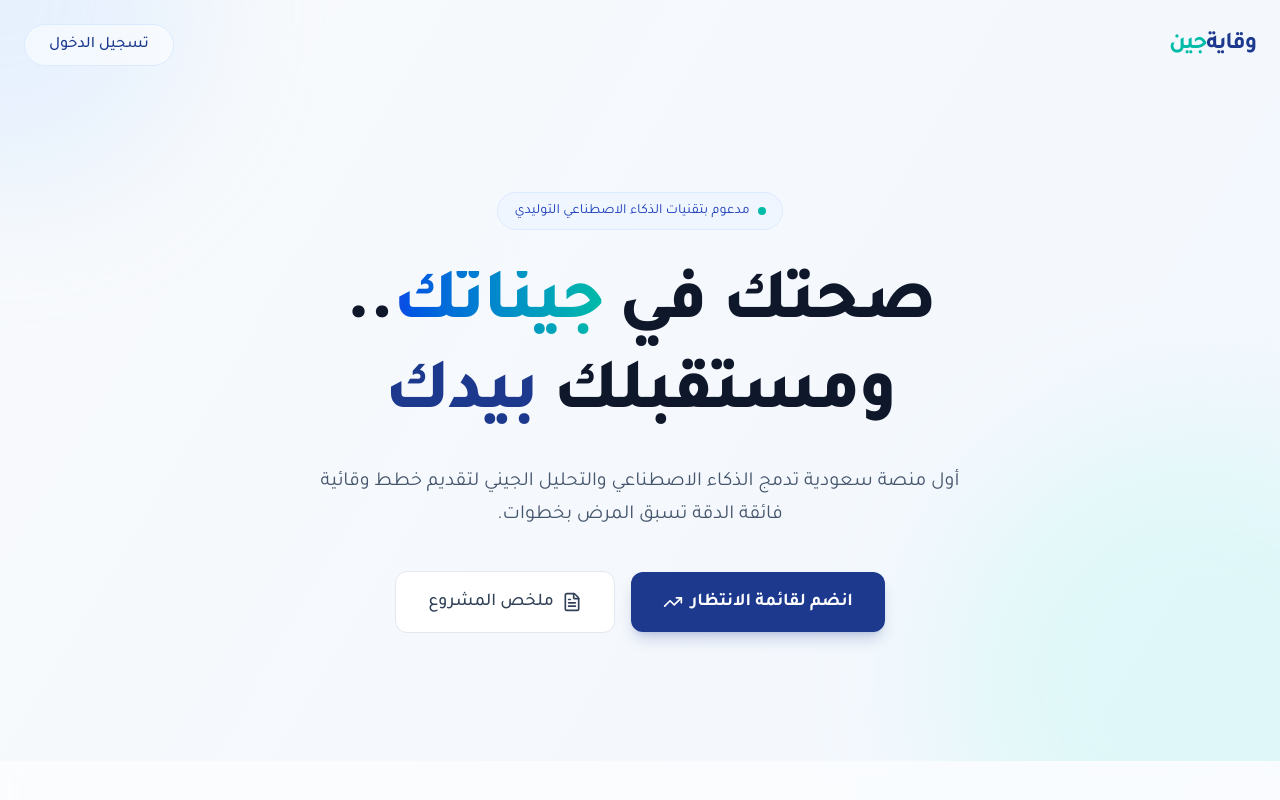
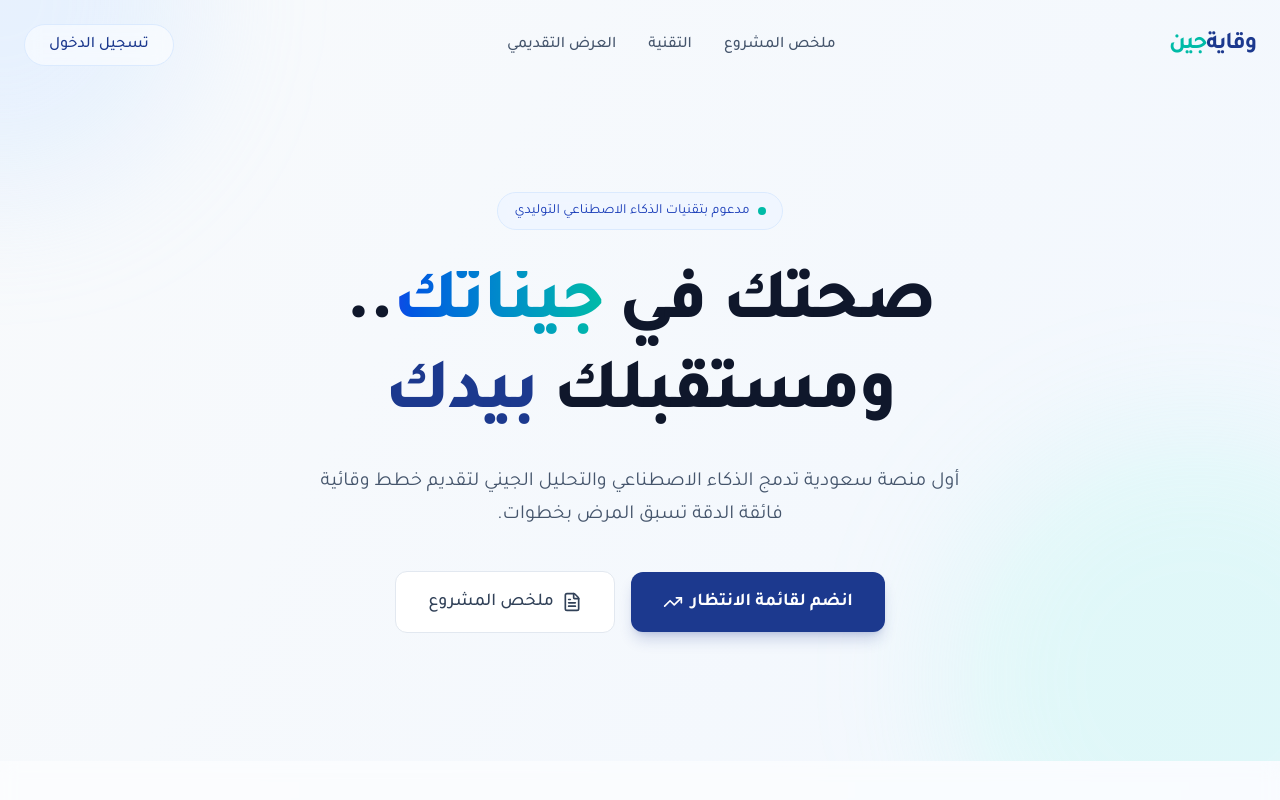
Before and after one commit to DrYounis/WiqayaGen, a Next.js app: page / in a window 1280 px wide. Shown: the top 800 px of the page. Built offline with nearby package versions, Linux system fonts and the light colour scheme.

Commit message:
Add Main Navigation to home page header

```diff
--- a/src/app/page.tsx
+++ b/src/app/page.tsx
@@ -7,9 +7,16 @@ export default function Home() {
     <div className="min-h-screen bg-gradient-to-br from-slate-50 to-blue-50 overflow-x-hidden">
       {/* Navbar via absolute positioning for now */}
       <nav className="absolute top-0 w-full p-6 flex justify-between items-center z-50 max-w-7xl left-0 right-0 mx-auto">
-        <div className="text-2xl font-bold text-blue-900 tracking-tighter">
+        <Link href="/" className="text-2xl font-bold text-blue-900 tracking-tighter">
           وقاية<span className="text-teal-500">جين</span>
+        </Link>
+
+        <div className="hidden md:flex gap-8 font-medium text-slate-600">
+          <Link href="/executive-summary" className="hover:text-blue-900 transition-colors">ملخص المشروع</Link>
+          <Link href="/tech-specs" className="hover:text-blue-900 transition-colors">التقنية</Link>
+          <Link href="/pitch-deck" className="hover:text-blue-900 transition-colors">العرض التقديمي</Link>
         </div>
+
         <button className="hidden md:block px-6 py-2 bg-white/50 backdrop-blur-sm border border-blue-100 text-blue-900 rounded-full hover:bg-white transition-colors font-medium">
           تسجيل الدخول
         </button>
```
